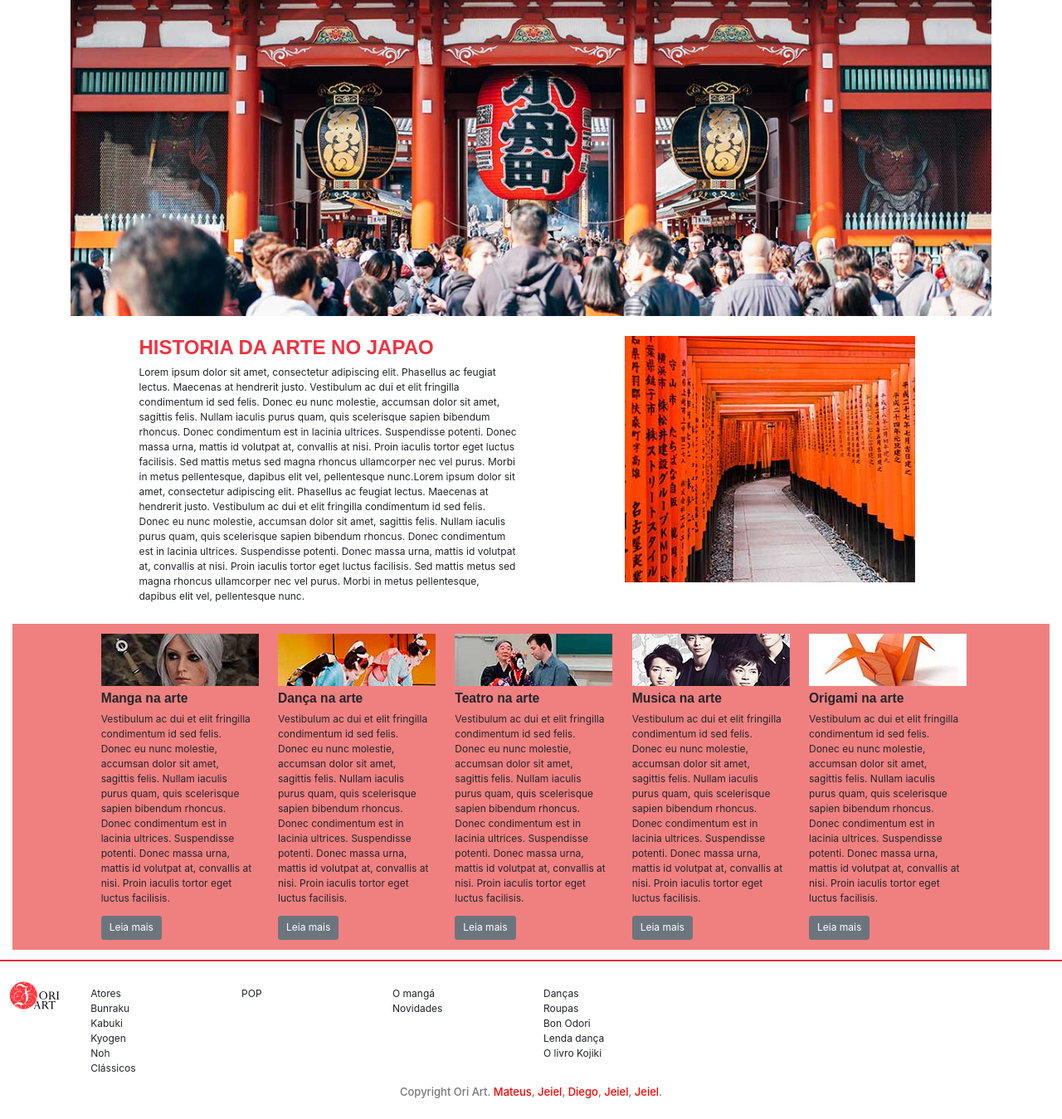
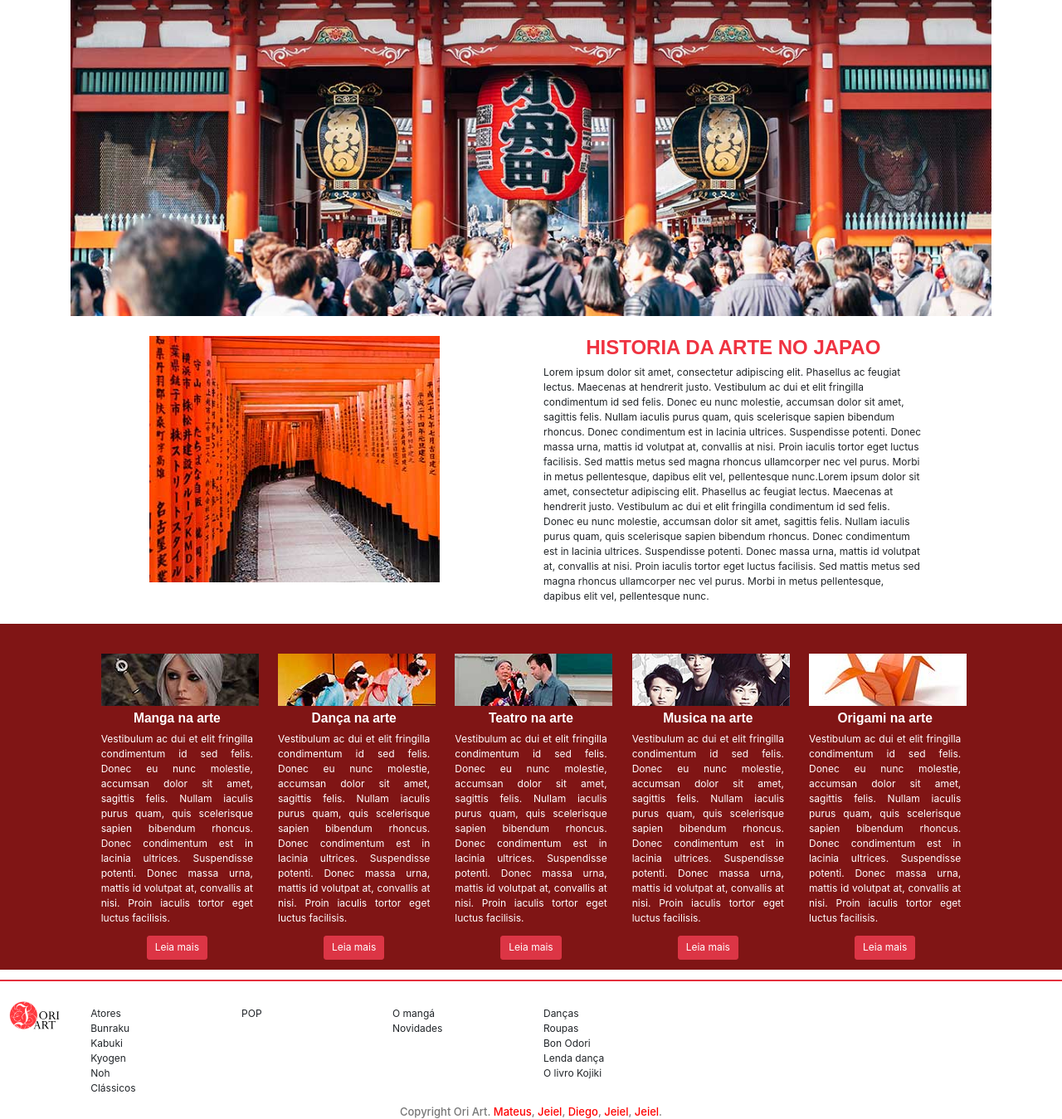
Before and after one commit to MateusVictorIderiha/2sem_prj_integrador, a PHP site: page /index.php?pagina=historia in a window 1280 px wide. Shown: the part 258-1607 px from the top of the page at 83% size. Before the commit the page ends 1582 px from the top, so only its background shows below. Run offline with PHP 8.4, Linux system fonts and the light colour scheme; some libraries are stand-ins or nearby versions.

Commit message:
finalizado o historia, adicionado mais um pouco no style.css sobre o historia

```diff
--- a/site/css/style.css
+++ b/site/css/style.css
@@ -105,7 +105,11 @@ a:hover {
 /* Inicio Historia */
 
 #sectionHistoria {
-    background-color: lightcoral;
+    background-color: #801515;
+}
+
+.pHistoria {
+    color:white;
 }
 
 /* fim Historia */
--- a/site/historia.php
+++ b/site/historia.php
@@ -1,7 +1,7 @@
 <div class="container">
     <div class="row">
         <aside>
-            <div class="col-lg-12 col-md-12 col-12">
+            <div class="col-lg-12 col-md-12 col-12 d-none d-sm-block">
                 <h3 class="d-none">Imagem da historia do Japao</h3>
                 <figure >
                     <picture>
@@ -15,9 +15,19 @@
         </aside>
 
         <article>
-            <div class="row py-3">
-                <div class="offset-1 col-lg-5">
-                    <h1 class="titulo">Historia da arte no japao</h1>
+            <div class="row my-3">
+
+                <div class="offset-lg-1 col-md-0 offset-sm-0 col-lg-5 col-md-5 col-12">
+                    <picture>
+                        <source media="(max-width: 720px)" srcset="midia/geral/historia_350.jpg">
+                        <source media="(min-width: 720px)" srcset="midia/geral/historia_350.jpg">
+                        <source media="(min-width: 1200px)" srcset="midia/geral/historia_350.jpg">
+                        <img src="midia/geral/historia_350.jpg" class="img-fluid ml-3" alt="caminhos de pergaminhos vermelhos no japao" style="width:auto;">
+                    </picture>
+                </div>
+
+                <div class=" col-lg-5 col-md-7 col-12">
+                    <h1 class="titulo text-center">Historia da arte no japao</h1>
                     <p>
                         Lorem ipsum dolor sit amet, consectetur adipiscing elit. Phasellus ac feugiat lectus.
                         Maecenas at hendrerit justo. Vestibulum ac dui et elit fringilla condimentum id sed felis.
@@ -35,82 +45,76 @@
                     </p>
                 </div>
 
-                <div class="offset-1 col-lg-5">
-                    <picture>
-                        <source media="(max-width: 720px)" srcset="midia/geral/historia_350.jpg">
-                        <source media="(min-width: 720px)" srcset="midia/geral/historia_350.jpg">
-                        <source media="(min-width: 1200px)" srcset="midia/geral/historia_350.jpg">
-                        <img src="midia/geral/historia_350.jpg" alt="#" style="width:auto;">
-                    </picture>
-                </div>
+
             </div>
         </article>
     </div>
 </div>
 
-<div class="container-fluid">
-    <section id="sectionHistoria">
+<div class="container-fluid" id="sectionHistoria">
+    <section>
         <h3 class="d-none">Categorias de arte a ser visitada</h3>
-        <div class="row pt-3">
-            <div class="offset-1 col-lg-2">
-                <img src="midia/geral/manga_saiba_190.jpg" alt="cosplay de personagens manga" style="width:auto;">
-                <h2 class="subtitulo pt-2">Manga na arte</h2>
-                <p>
+        <div class="row">
+            <div class="offset-lg-1 offset-md-0 offset-1 col-lg-2 col-md-4 col-10 text-center">
+                <img src="midia/geral/manga_saiba_190.jpg" class="mt-5" alt="cosplay de personagens manga" style="width:auto;">
+                <h2 class="subtitulo pHistoria pt-2">Manga na arte</h2>
+                <p class="text-justify pHistoria">
                     Vestibulum ac dui et elit fringilla condimentum id sed felis.
                     Donec eu nunc molestie, accumsan dolor sit amet, sagittis felis.
                     Nullam iaculis purus quam, quis scelerisque sapien bibendum rhoncus.
                     Donec condimentum est in lacinia ultrices. Suspendisse potenti.
                     Donec massa urna, mattis id volutpat at, convallis at nisi. Proin iaculis tortor eget luctus facilisis.
                 </p>
-                <p><a class="btn btn-secondary" href="#" role="button">Leia mais</a></p>
+                <p><a class="btn btn-danger" href="index.php?pagina=mangas&id=1" role="button">Leia mais</a></p>
             </div>
-            <div class="col-lg-2">
-                <img src="midia/geral/danca_saiba_190.jpg" alt="dança tipica do japao" style="width:auto;">
-                <h2 class="subtitulo pt-2">Dança na arte</h2>
-                <p>
+
+            <div class="offset-1 offset-lg-0 offset-md-0 col-lg-2 col-md-4 col-10 text-center">
+                <img src="midia/geral/danca_saiba_190.jpg" class="mt-5" alt="dança tipica do japao" style="width:auto;">
+                <h2 class="subtitulo pHistoria pt-2">Dança na arte</h2>
+                <p class="text-justify pHistoria">
                     Vestibulum ac dui et elit fringilla condimentum id sed felis.
                     Donec eu nunc molestie, accumsan dolor sit amet, sagittis felis.
                     Nullam iaculis purus quam, quis scelerisque sapien bibendum rhoncus.
                     Donec condimentum est in lacinia ultrices. Suspendisse potenti.
                     Donec massa urna, mattis id volutpat at, convallis at nisi. Proin iaculis tortor eget luctus facilisis.
                 </p>
-                <p><a class="btn btn-secondary" href="#" role="button">Leia mais</a></p>
+                <p><a class="btn btn-danger" href="index.php?pagina=dancas" role="button">Leia mais</a></p>
             </div>
-            <div class="col-lg-2">
-                <img src="midia/geral/teatro_saiba_190.jpg" alt="fantoche japones" style="width:auto;">
-                <h2 class="subtitulo pt-2">Teatro na arte</h2>
-                <p>
+            <div class="offset-1 offset-md-0 offset-lg-0 col-lg-2 col-md-4 col-10 text-center">
+                <img src="midia/geral/teatro_saiba_190.jpg" class="mt-5" alt="fantoche japones" style="width:auto;">
+                <h2 class="subtitulo pHistoria pt-2">Teatro na arte</h2>
+                <p class="text-justify pHistoria">
                     Vestibulum ac dui et elit fringilla condimentum id sed felis.
                     Donec eu nunc molestie, accumsan dolor sit amet, sagittis felis.
                     Nullam iaculis purus quam, quis scelerisque sapien bibendum rhoncus.
                     Donec condimentum est in lacinia ultrices. Suspendisse potenti.
                     Donec massa urna, mattis id volutpat at, convallis at nisi. Proin iaculis tortor eget luctus facilisis.
                 </p>
-                <p><a class="btn btn-secondary" href="#" role="button">Leia mais</a></p>
+                <p><a class="btn btn-danger" href="index.php?pagina=teatro" role="button">Leia mais</a></p>
             </div>
-            <div class="col-lg-2">
-                <img src="midia/geral/musica_saiba_190.jpg" alt="banda japonesa de k-pop" style="width:auto;">
-                <h2 class="subtitulo pt-2">Musica na arte</h2>
-                <p>
+            <div class="offset-md-2 offset-lg-0 offset-1 col-lg-2 col-md-4 col-10 text-center">
+                <img src="midia/geral/musica_saiba_190.jpg" class="mt-5" alt="banda japonesa de k-pop" style="width:auto;">
+                <h2 class="subtitulo pHistoria pt-2">Musica na arte</h2>
+                <p class="text-justify pHistoria">
                     Vestibulum ac dui et elit fringilla condimentum id sed felis.
                     Donec eu nunc molestie, accumsan dolor sit amet, sagittis felis.
                     Nullam iaculis purus quam, quis scelerisque sapien bibendum rhoncus.
                     Donec condimentum est in lacinia ultrices. Suspendisse potenti.
                     Donec massa urna, mattis id volutpat at, convallis at nisi. Proin iaculis tortor eget luctus facilisis.
                 </p>
-                <p><a class="btn btn-secondary" href="#" role="button">Leia mais</a></p>
+                <p><a class="btn btn-danger" href="index.php?pagina=musicas" role="button">Leia mais</a></p>
             </div>
-            <div class="col-lg-2">
-                <img src="midia/geral/origami_saiba_190.jpg" alt="origami classico de cisney" style="width:auto;">
-                <h2 class="subtitulo pt-2">Origami na arte</h2>
-                <p>
+            <div class="offset-1 offset-md-0 offset-lg-0 col-lg-2 col-md-4 col-10 text-center">
+                <img src="midia/geral/origami_saiba_190.jpg" class="mt-5" alt="origami classico de cisney" style="width:auto;">
+                <h2 class="subtitulo pHistoria pt-2">Origami na arte</h2>
+                <p class="text-justify pHistoria">
                     Vestibulum ac dui et elit fringilla condimentum id sed felis.
                     Donec eu nunc molestie, accumsan dolor sit amet, sagittis felis.
                     Nullam iaculis purus quam, quis scelerisque sapien bibendum rhoncus.
                     Donec condimentum est in lacinia ultrices. Suspendisse potenti.
                     Donec massa urna, mattis id volutpat at, convallis at nisi. Proin iaculis tortor eget luctus facilisis.
                 </p>
-                <p><a class="btn btn-secondary" href="#" role="button">Leia mais</a></p>
+                <p><a class="btn btn-danger" href="#" role="button">Leia mais</a></p>
             </div>
         </div>
     </section>
```
